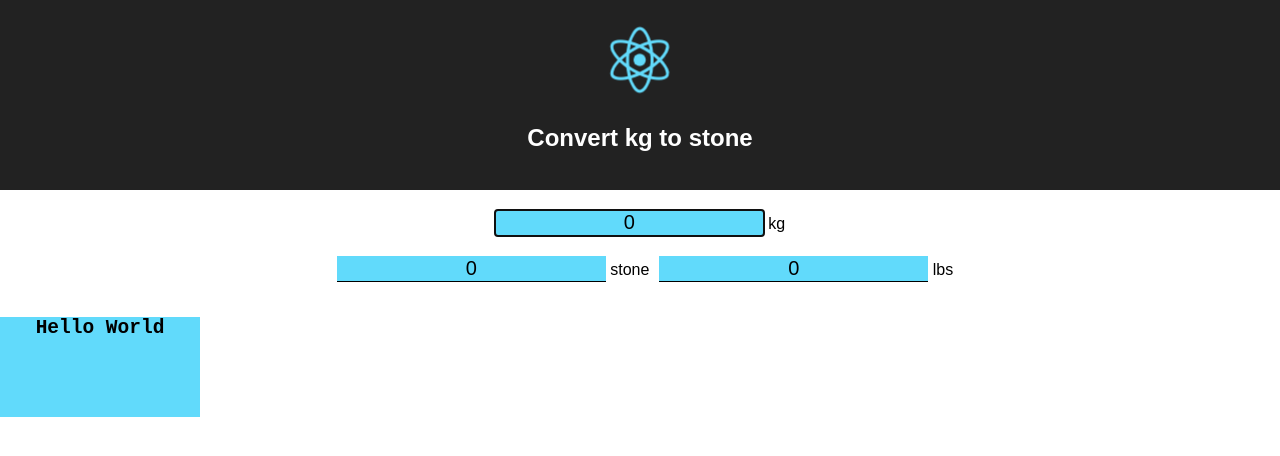
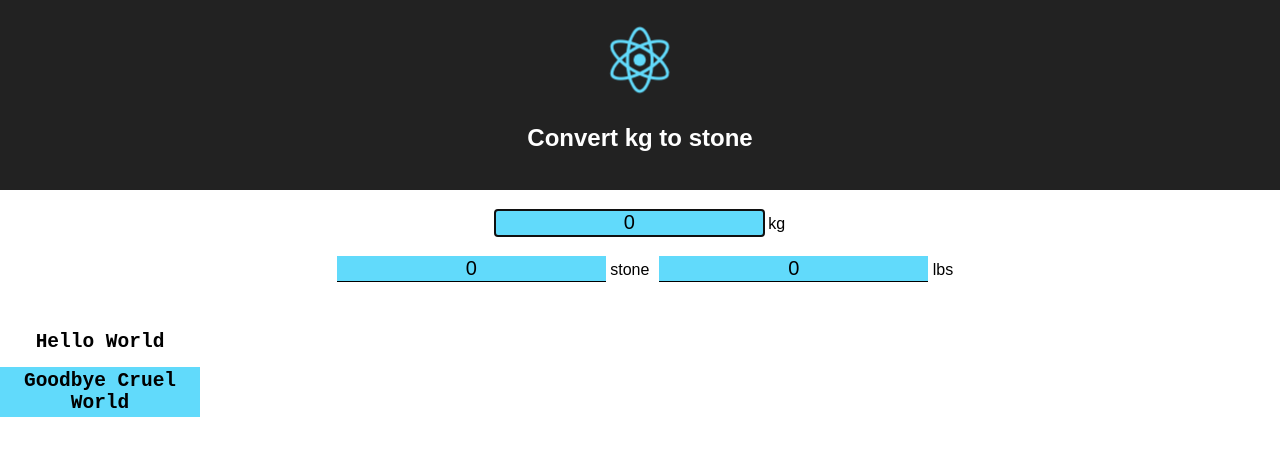
Before and after one commit to claire-codes/react-app-playground, a React (Create React App) app: page / in a window 1280 px wide. Shown: the top 456 px of the page. Built offline with nearby package versions, Linux system fonts and the light colour scheme.

Commit message:
Add changing prop modification to styled component

```diff
--- a/src/App.js
+++ b/src/App.js
@@ -109,8 +109,11 @@ class App extends Component {
                         &nbsp;lbs
                     </InputWrapper>
                 </InputHolder>
+                <Foo invisible={true}>
+                    <h2>Hello World</h2>
+                </Foo>
                 <Foo>
-                    <h2>Hello World</h2>
+                    <h2>Goodbye Cruel World</h2>
                 </Foo>
             </div>
         );
--- a/src/Foo.js
+++ b/src/Foo.js
@@ -1,10 +1,13 @@
 import styled from 'styled-components';
 
 const Foo = styled.div`
-    height: 100px;
+    height: 50px;
     width: 200px;
-    background-color: #61dafb;
+    background-color: ${props => (props.invisible ? 'transparent' : '#61dafb')};
     cursor: pointer;
+    display: flex;
+    justify-content: center;
+    align-items: center;
 
     :hover {
         background-color: #dfffff;
```
Also changed, not shown: 1 other file (tests, documents, lock files or other folders).
